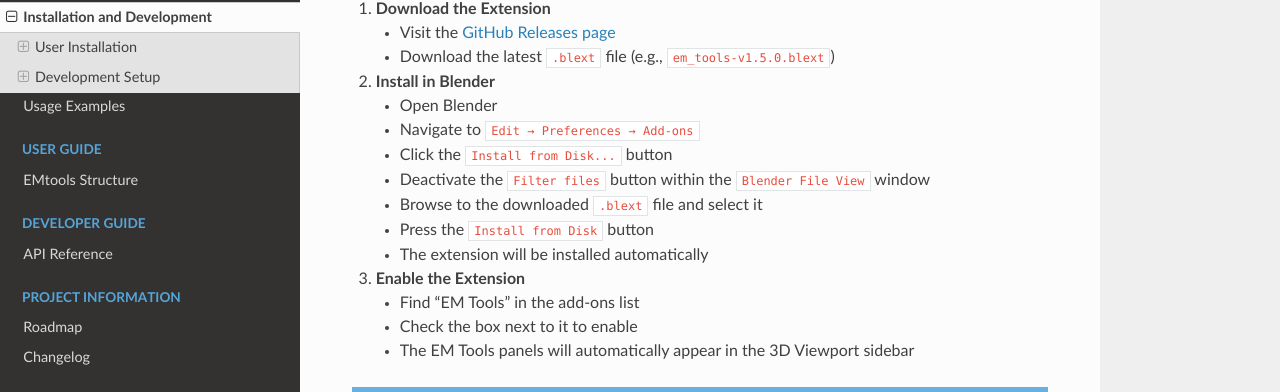
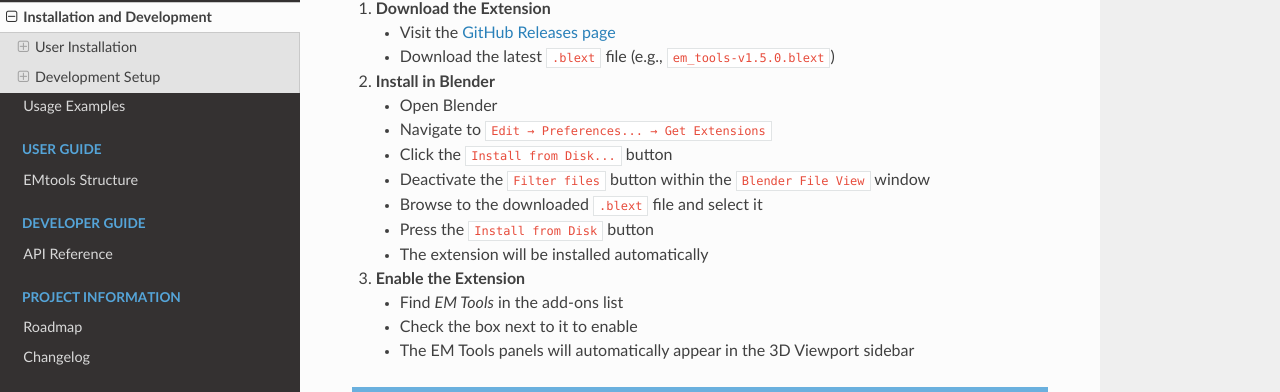
Before and after one commit to zalmoxes-laran/EM-blender-tools-doc, a Sphinx documentation site: the page built from docs/installation.rst, in a window 1280 px wide and 900 px high, scrolled down 399 px. Shown: the part 136-528 px from the top of the window. Built offline with Sphinx 7.4.7 and the Read the Docs theme 3.1.0, drawn with Linux system fonts in a browser that asks for light colours; pages that are not in the unit, such as notebooks, are missing from menus.

Commit message:
Update installation file

```diff
--- a/docs/installation.rst
+++ b/docs/installation.rst
@@ -27,7 +27,7 @@ The recommended way to install EM Tools is through the official Blender extensio
 2. **Install in Blender**
 
    - Open Blender
-   - Navigate to ``Edit → Preferences → Add-ons``
+   - Navigate to ``Edit → Preferences... → Get Extensions``
    - Click the ``Install from Disk...`` button
    - Deactivate the ``Filter files`` button within the ``Blender File View`` window
    - Browse to the downloaded ``.blext`` file and select it
@@ -36,7 +36,7 @@ The recommended way to install EM Tools is through the official Blender extensio
 
 3. **Enable the Extension**
 
-   - Find "EM Tools" in the add-ons list
+   - Find *EM Tools* in the add-ons list
    - Check the box next to it to enable
    - The EM Tools panels will automatically appear in the 3D Viewport sidebar
 
```
